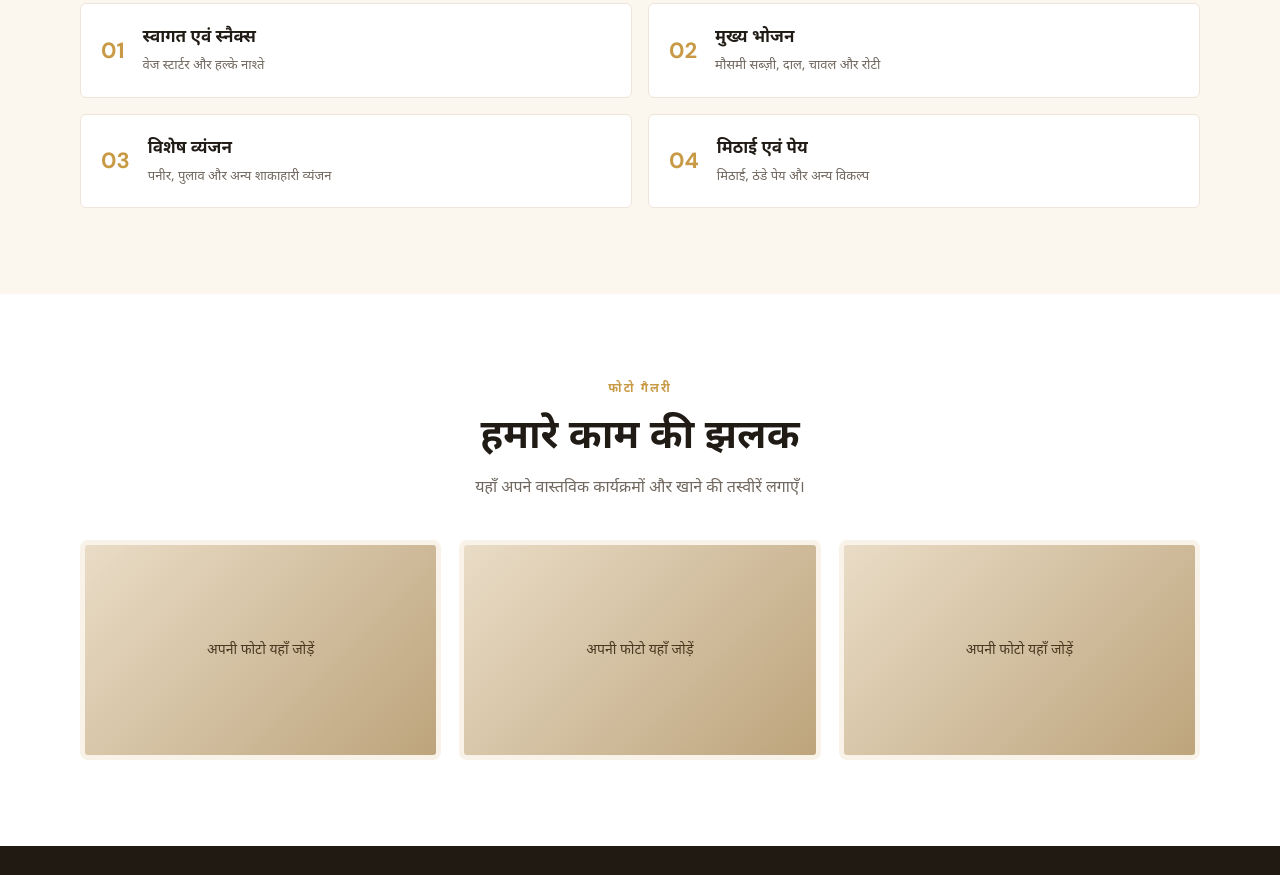
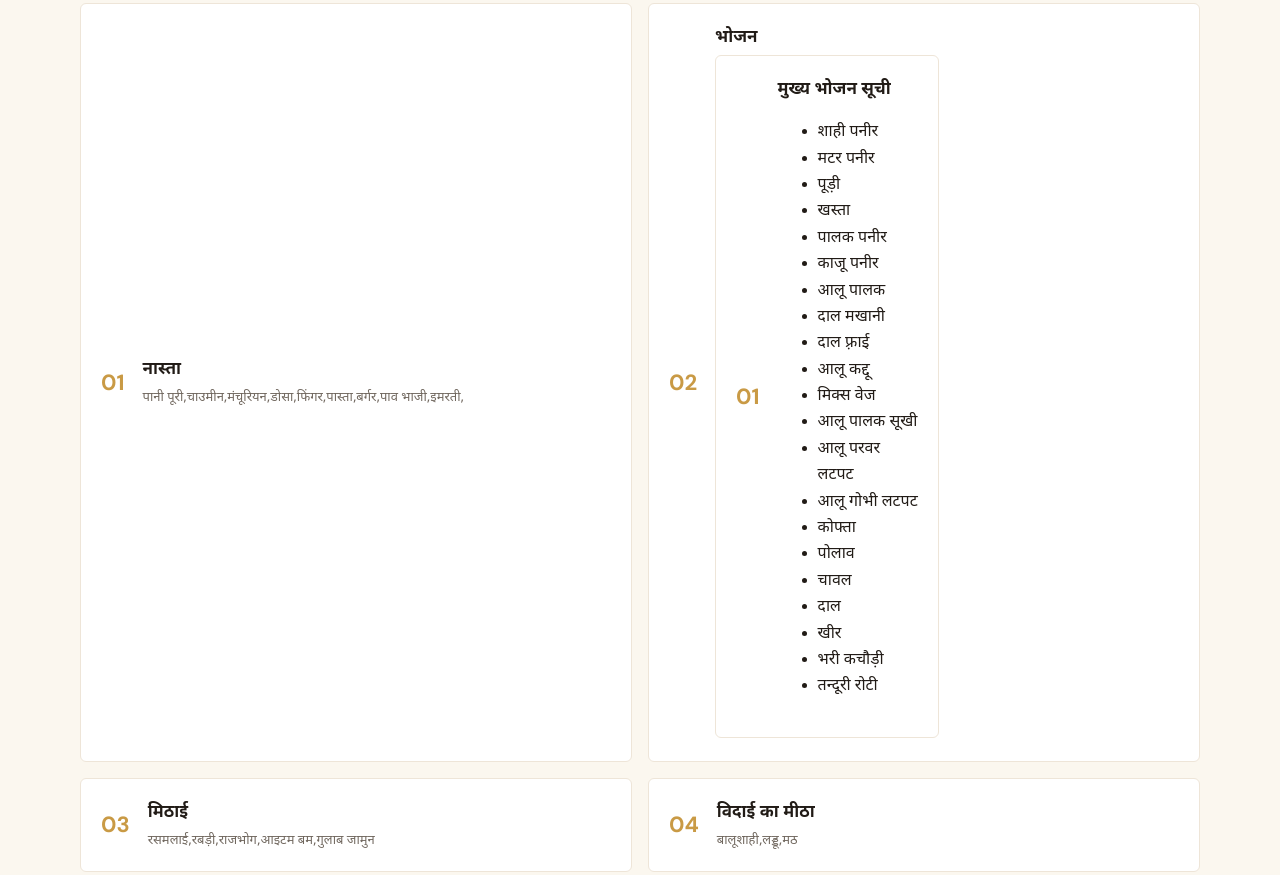
Before and after one commit to maurya2008maurya-commits/animated-invention, a plain HTML site: page index.html in a window 1280 px wide. Shown: the part 1552-2427 px from the top of the page. Drawn offline with Linux system fonts and the light colour scheme.

Commit message:
Update index.html

```diff
--- a/index.html
+++ b/index.html
@@ -67,10 +67,40 @@
           <p>हम शाकाहारी व्यंजनों का मेन्यू आपके कार्यक्रम और पसंद के अनुसार तय करते हैं।</p>
         </div>
         <div class="menu-grid">
-          <div class="menu-item"><span>01</span><div><h3>स्वागत एवं स्नैक्स</h3><p>वेज स्टार्टर और हल्के नाश्ते</p></div></div>
-          <div class="menu-item"><span>02</span><div><h3>मुख्य भोजन</h3><p>मौसमी सब्ज़ी, दाल, चावल और रोटी</p></div></div>
-          <div class="menu-item"><span>03</span><div><h3>विशेष व्यंजन</h3><p>पनीर, पुलाव और अन्य शाकाहारी व्यंजन</p></div></div>
-          <div class="menu-item"><span>04</span><div><h3>मिठाई एवं पेय</h3><p>मिठाई, ठंडे पेय और अन्य विकल्प</p></div></div>
+          <div class="menu-item"><span>01</span><div><h3>नास्ता</h3><p>पानी पूरी,चाउमीन,मंचूरियन,डोसा,फिंगर,पास्ता,बर्गर,पाव भाजी,इमरती,</p></div></div>
+          <div class="menu-item"><span>02</span><div><h3>भोजन</h3><p> <div class="menu-grid">
+  <div class="menu-item">
+    <span>01</span>
+    <div>
+      <h3>मुख्य भोजन सूची</h3>
+      <ul class="menu-list">
+        <li>शाही पनीर</li>
+        <li>मटर पनीर</li>
+        <li>पूड़ी</li>
+        <li>खस्ता</li>
+        <li>पालक पनीर</li>
+        <li>काजू पनीर</li>
+        <li>आलू पालक</li>
+        <li>दाल मखानी</li>
+        <li>दाल फ़्राई</li>
+        <li>आलू कद्दू</li>
+        <li>मिक्स वेज</li>
+        <li>आलू पालक सूखी</li>
+        <li>आलू परवर लटपट</li>
+        <li>आलू गोभी लटपट</li>
+        <li>कोफ्ता</li>
+        <li>पोलाव</li>
+        <li>चावल</li>
+        <li>दाल</li>
+        <li>खीर</li>
+        <li>भरी कचौड़ी</li>
+        <li>तन्दूरी रोटी</li>
+      </ul>
+    </div>
+  </div>
+</div> </p></div></div>
+          <div class="menu-item"><span>03</span><div><h3>मिठाई</h3><p>रसमलाई,रबड़ी,राजभोग,आइटम बम,गुलाब जामुन</p></div></div>
+          <div class="menu-item"><span>04</span><div><h3>विदाई का मीठा</h3><p>बालूशाही,लड्डू,मठ</p></div></div>
         </div>
       </div>
     </section>
@@ -82,9 +112,9 @@
         <p>यहाँ अपने वास्तविक कार्यक्रमों और खाने की तस्वीरें लगाएँ।</p>
       </div>
       <div class="gallery-grid">
-        <div class="gallery-placeholder"><span>अपनी फोटो यहाँ जोड़ें</span></div>
-        <div class="gallery-placeholder"><span>अपनी फोटो यहाँ जोड़ें</span></div>
-        <div class="gallery-placeholder"><span>अपनी फोटो यहाँ जोड़ें</span></div>
+        <div class="gallery-placeholder"><span>Gemini_Generated_Image_kz3wafkz3wafkz3w</span></div>
+        <div class="gallery-placeholder"><span>Gemini_Generated_Image_3ji6fz3ji6fz3ji6</span></div>
+        <div class="gallery-placeholder"><span>Gemini_Generated_Image_3ji6fz3ji6fz3ji6</span></div>
       </div>
     </section>
 
```
